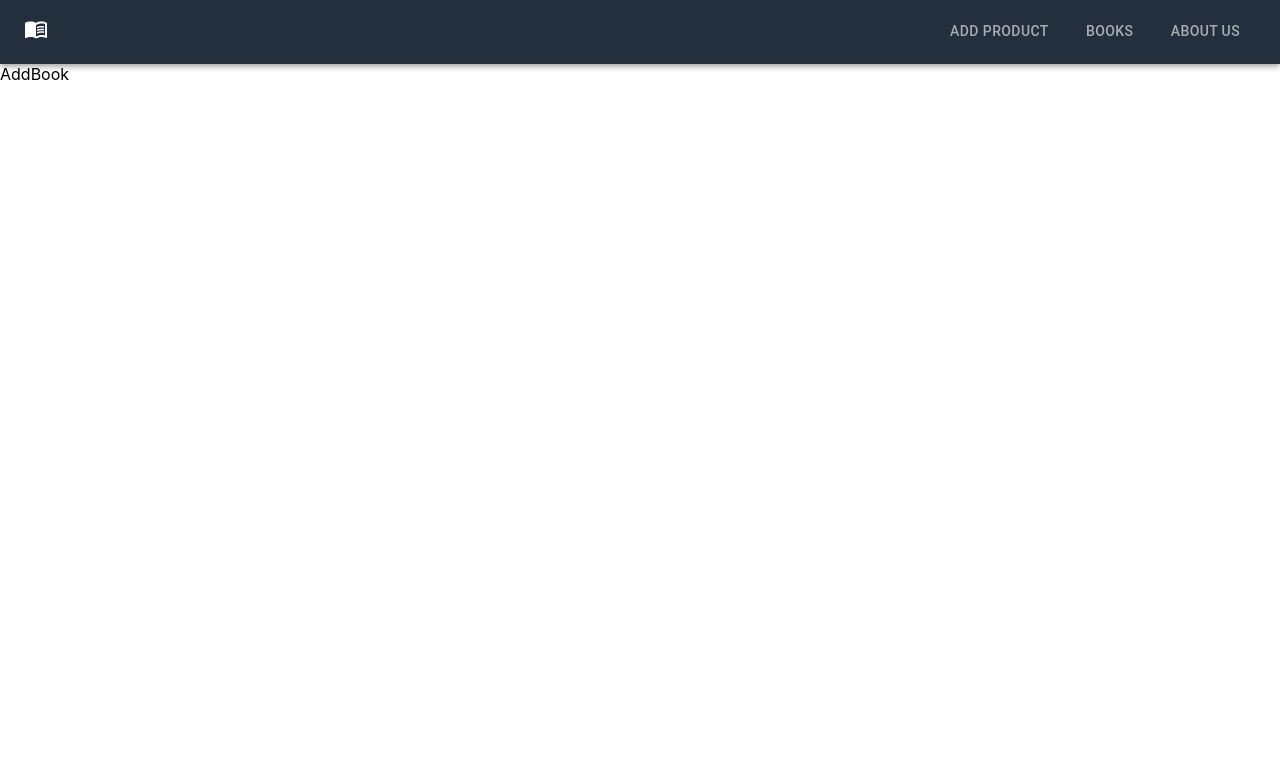
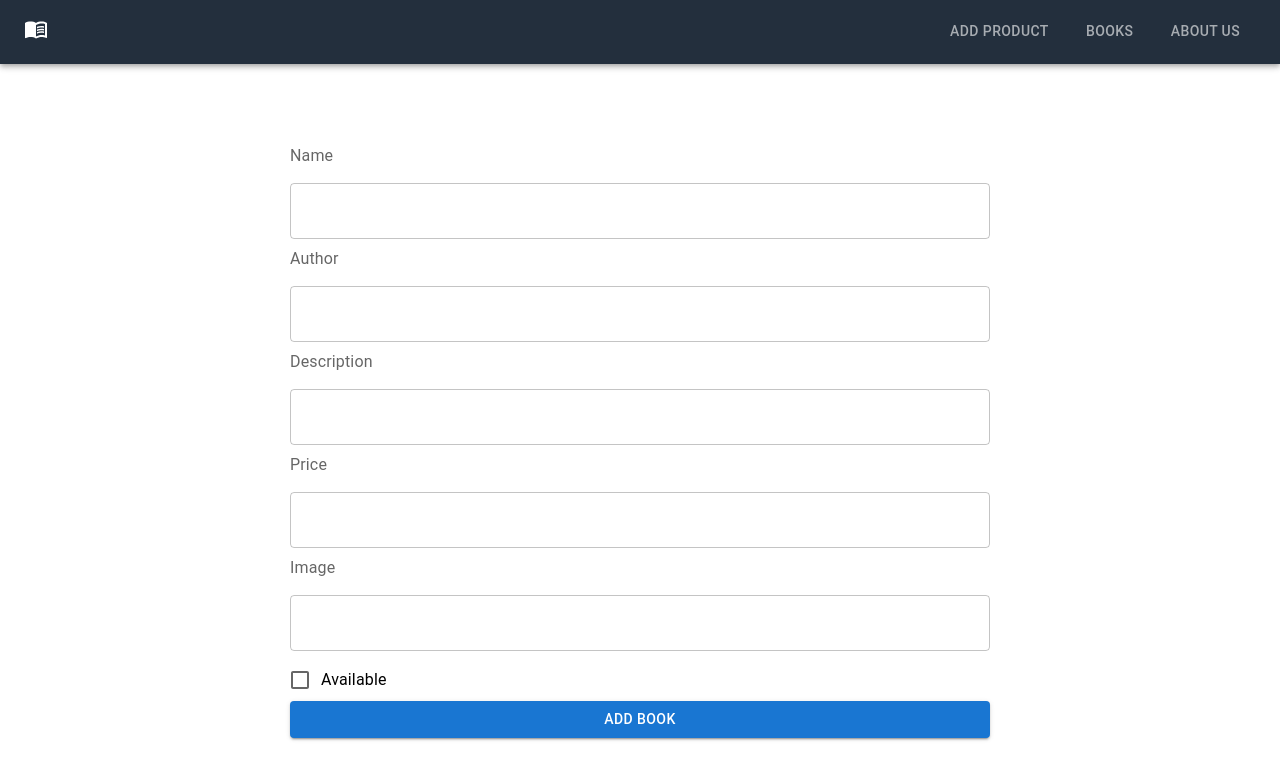
Before and after one commit to Madhusanka331/Book-Store, a React (Create React App) app in the folder book-store/: page /add in a window 1280 px wide. Shown: the top 780 px of the page. Built offline with nearby package versions, Linux system fonts and the light colour scheme.

Commit message:
Add Book

```diff
--- a/book-store/src/components/AddBook.js
+++ b/book-store/src/components/AddBook.js
@@ -1,9 +1,88 @@
-import React from 'react'
+import React, { useState} from "react";
+import { FormLabel, TextField, Box, Button, FormControlLabel, Checkbox } from "@mui/material";
+import axios from "axios";
+import { useNavigate } from 'react-router-dom'
+
 
 const AddBook = () => {
+  const history = useNavigate()
+  const [inputs, setInputs] = useState({
+    name:'',
+    description:'',
+    price:'',
+    author:'',
+    image:''
+  })
+
+  const [checked, setChecked] = useState(false)
+
+  const handleChange = (e) => {
+    setInputs((prevState) => ({
+      ...prevState,
+      [e.target.name]: e.target.value
+    }))
+  }
+
+
+
+const sendRequest = async() => {
+  await axios.post("http://localhost:5000/books", {
+    name: String(inputs.name),
+    author: String(inputs.author),
+    description: String(inputs.description),
+    price: Number(inputs.price),
+    image: String(inputs.image),
+    available: Boolean(checked)
+  }).then(res => res.data);
+}
+  const handleSubmit = (e) => {
+    e.preventDefault();
+    console.log(inputs, checked);
+    sendRequest().then(() => history('/books') );
+  }
   return (
-    <div>AddBook</div>
-  )
-}
+    <form onSubmit={handleSubmit}>
+      <Box
+        display="flex"
+        flexDirection="column"
+        justifyContent={"center"}
+        maxWidth={700}
+        alignContent={"center"}
+        alignSelf="center"
+        marginLeft={"auto"}
+        marginRight={"auto"}
+        marginTop={10}
+      >
+        <FormLabel>Name</FormLabel>
+        <TextField value={inputs.name} onChange={handleChange} margin="normal" fullWidth variant="outlined" name="name" />
+        <FormLabel>Author</FormLabel>
+        <TextField value={inputs.author} onChange={handleChange} margin="normal" fullWidth variant="outlined" name="author" />
+        <FormLabel>Description</FormLabel>
+        <TextField
+        value={inputs.description} onChange={handleChange}
+          margin="normal"
+          fullWidth
+          variant="outlined"
+          name="description"
+        />
+        <FormLabel>Price</FormLabel>
+        <TextField
+        value={inputs.price} onChange={handleChange}
+          type={"number"}
+          margin="normal"
+          fullWidth
+          variant="outlined"
+          name="price"
+        />
+        <FormLabel>Image</FormLabel>
+        <TextField value={inputs.image} onChange={handleChange} margin="normal" fullWidth variant="outlined" name="image" />
+        <FormControlLabel control={<Checkbox checked = {checked} onChange={() => setChecked(!checked)} />} label="Available" />
+        <Button variant="contained" type="submit">
+          Add Book
+        </Button>
+      </Box>
+    </form>
+  );
+};
 
 export default AddBook;
--- /dev/null
+++ b/book-store/src/components/Book/Book.css
@@ -0,0 +1,62 @@
+ul{
+    display: flex;
+    flex-direction: row;
+    justify-content: center;
+    align-content: center;
+    flex-wrap: wrap;
+}
+
+
+li{
+    padding: 10px;
+    width: 250px;
+    max-width: 250px;
+    max-height: 400px;
+}
+
+
+.card{
+    padding: 1rem;
+    width: 100%;
+    height: 100%;
+    box-shadow: 5px 5px 10px #ccc;
+    align-items: center;
+    display: flex;
+    flex-direction: column;
+    justify-content: center;
+}
+
+.card > img{
+    width: 100%;
+    height: 50%;
+}
+
+
+.card h3 {
+    margin: 0;
+    padding: 5px;
+}
+
+
+.card p {
+    margin: 0;
+    padding: 3px;
+}
+
+.card h2 {
+    margin: 0;
+}
+
+
+.card article {
+    padding: 5px;
+}
+
+.card h3 {
+    padding: 4px;
+}
+
+
+.card p {
+    padding: 3px;
+}
--- a/book-store/src/components/Book/Book.js
+++ b/book-store/src/components/Book/Book.js
@@ -1,17 +1,18 @@
 import { Button } from '@mui/material';
-import React from 'react'
+import React from 'react';
+import "./Book.css";
 
 const Book = (props) => {
     const {_id, name, author, description, price, image} = props.book;
   return (
-    <div>
+    <div className='card'>
         <img src={image} alt={name}/>
         <article>By {author}</article>
         <h3>{name}</h3>
         <p>{description}</p>
         <h2>Rs {price}</h2>
-        <Button>Update</Button>
-        <Button>Delete</Button>
+        <Button sx={{mt: 'auto'}}>Update</Button>
+        <Button sx={{mt: 'auto'}}>Delete</Button>
     </div>
   )
 }
--- a/book-store/src/components/Book/Books.js
+++ b/book-store/src/components/Book/Books.js
@@ -1,6 +1,7 @@
 import React, {useState, useEffect} from 'react'
 import axios from "axios";
 import Book from "./Book"
+import "./Book.css"
 const URL = "http://localhost:5000/books";
 
 
@@ -20,9 +21,9 @@ const Books = () => {
     <div>
         <ul>
             {books && books.map((book, i) => (
-                <div key={i}>
+                <li className='book' key={i}>
                     <Book book={book}/>
-                </div>
+                </li>
             ))}
         </ul>
     </div>
--- a/book-store/src/index.css
+++ b/book-store/src/index.css
@@ -1,4 +1,4 @@
-body {
+/* body {
   margin: 0;
   font-family: -apple-system, BlinkMacSystemFont, 'Segoe UI', 'Roboto', 'Oxygen',
     'Ubuntu', 'Cantarell', 'Fira Sans', 'Droid Sans', 'Helvetica Neue',
@@ -10,4 +10,9 @@ body {
 code {
   font-family: source-code-pro, Menlo, Monaco, Consolas, 'Courier New',
     monospace;
+} */
+
+* {
+  margin: 0;
+  padding: 0;
 }
```
